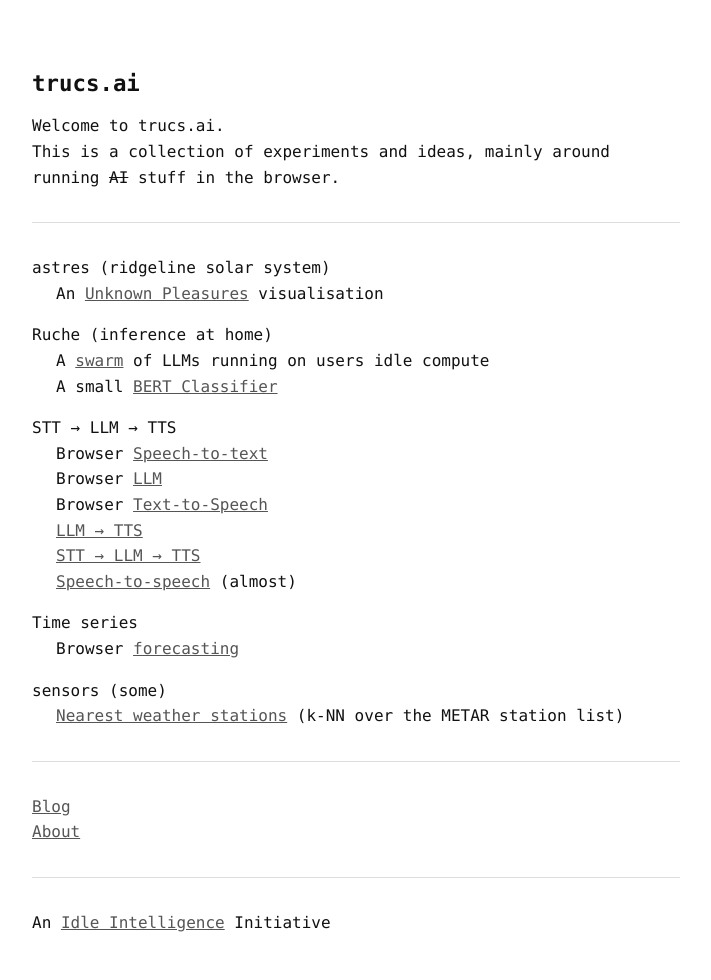
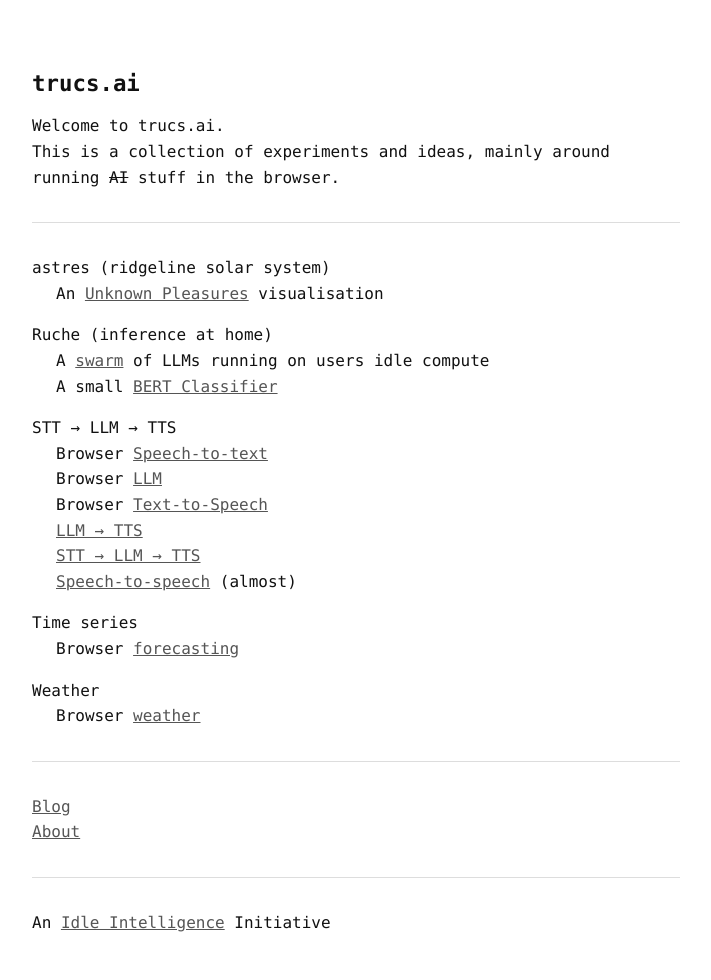
Before and after one commit to idle-intelligence/trucs.ai, a Jekyll site: the page built from index.md, in a window 1280 px wide. Shown: the whole page, without its empty margins (284-995 px from the left). Built offline with Jekyll 4.4.1, drawn with Linux system fonts in a browser that asks for light colours.

Commit message:
home: Weather / Browser weather (#29)

```diff
--- a/index.md
+++ b/index.md
@@ -29,8 +29,8 @@
   <dt>Time series</dt>
   <dd>Browser <a href="/t0/">forecasting</a></dd>
 
-  <dt>sensors (some)</dt>
-  <dd><a href="/knn-weather/">Nearest weather stations</a> (k-NN over the METAR station list)</dd>
+  <dt>Weather</dt>
+  <dd>Browser <a href="/knn-weather/">weather</a></dd>
 </dl>
 
 ---
```
